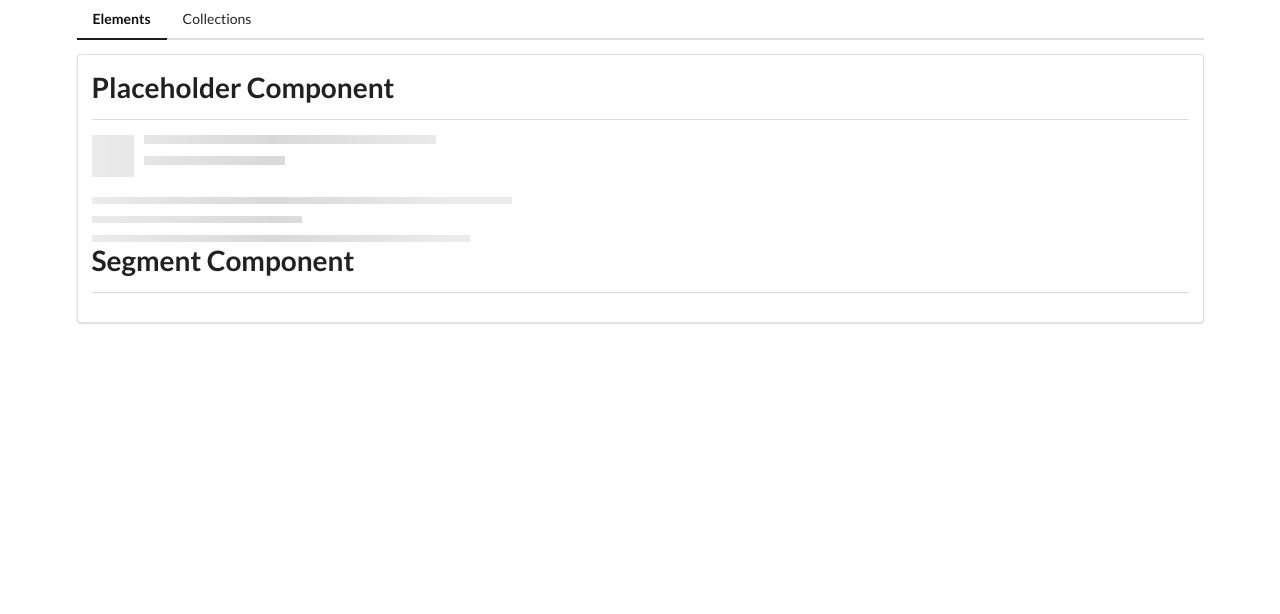
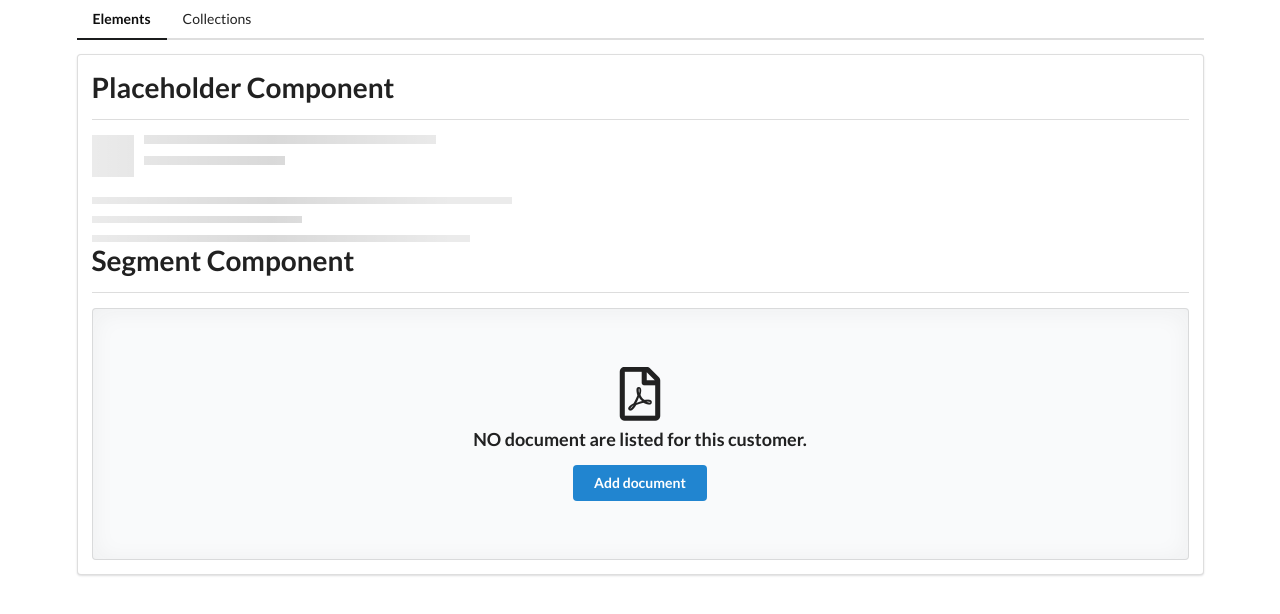
Before and after one commit to Simone-Ramundi/AppComps, an Angular app in the folder comps/: page /elements in a window 1280 px wide. Shown: the top 614 px of the page. Built offline with nearby package versions, Linux system fonts and the light colour scheme.

Commit message:
Updated project

```diff
--- a/comps/src/app/elements/elements-home/elements-home.component.html
+++ b/comps/src/app/elements/elements-home/elements-home.component.html
@@ -1,9 +1,14 @@
+<!-- DIVIDER COMP -->
+
 <app-divider>
   <!-- Spazio per ngcontent -->
   Placeholder Component
 </app-divider>
+
+<!--  PLACEHOLDER COMP -->
 <app-placeholder></app-placeholder>
 
 <app-divider>
   Segment Component
 </app-divider>
+<app-segment></app-segment>
--- a/comps/src/app/elements/elements.module.ts
+++ b/comps/src/app/elements/elements.module.ts
@@ -6,6 +6,7 @@ import { ElementsHomeComponent } from './elements-home/elements-home.component';
 import { PlaceholderComponent } from './placeholder/placeholder.component';
 import { TimesDirective } from './times.directive';
 import { SharedModule } from "../shared/shared.module";
+import { SegmentComponent } from './segment/segment.component';
 
 
 @NgModule({
@@ -13,6 +14,7 @@ import { SharedModule } from "../shared/shared.module";
         ElementsHomeComponent,
         PlaceholderComponent,
         TimesDirective,
+        SegmentComponent,
     ],
     exports: [],
     imports: [
--- /dev/null
+++ b/comps/src/app/elements/segment/segment.component.html
@@ -0,0 +1,9 @@
+<div class="ui placeholder segment">
+  <div class="ui icon header">
+    <i class="pdf file outline icon"></i>
+    NO document are listed for this customer.
+  </div>
+  <button class="ui primary button">
+    Add document
+  </button>
+</div>
--- /dev/null
+++ b/comps/src/app/elements/segment/segment.component.ts
@@ -0,0 +1,15 @@
+import { Component, OnInit } from '@angular/core';
+
+@Component({
+  selector: 'app-segment',
+  templateUrl: './segment.component.html',
+  styleUrls: ['./segment.component.css']
+})
+export class SegmentComponent implements OnInit {
+
+  constructor() { }
+
+  ngOnInit(): void {
+  }
+
+}
```
Also changed, not shown: comps/src/app/elements/segment/segment.component.css (added), 1 other file (tests, documents, lock files or other folders).
